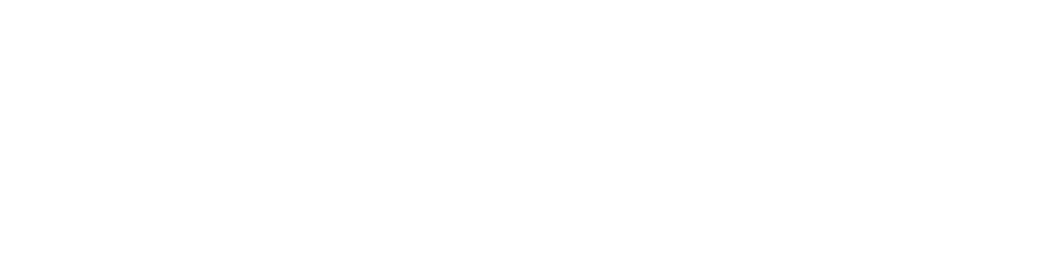
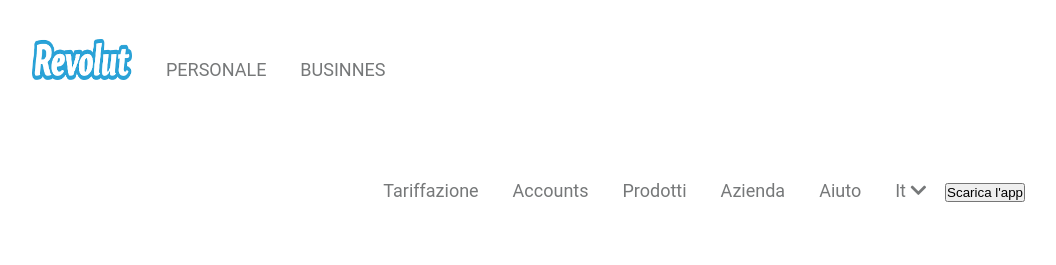
Before and after one commit to GiuseppeCutrano/-js-html-css-revolut, a plain HTML site: page index.html in a window 1280 px wide. Shown: the whole page, without its empty margins (119-1175 px from the left). Drawn offline with nearby package versions, Linux system fonts and the light colour scheme.

Commit message:
creata nav bar

```diff
--- a/css/style.css
+++ b/css/style.css
@@ -0,0 +1,55 @@
+*{
+  padding: 0;
+  margin: 0;
+  box-sizing: border-box;
+}
+body{
+  font-family: 'Roboto', sans-serif;
+}
+/* float */
+.float_left{
+  float: left;
+}
+.float_right{
+  float: right;
+}
+.clearfix::after{
+  display: table;
+  content: '';
+  clear: both;
+}
+
+
+/* ul e li */
+.list_navbar{
+  list-style: none;
+}
+.list_navbar li{
+  display: inline-block;
+  padding: 15px;
+  line-height: 90px;
+}
+.list_navbar li a {
+  text-decoration: none;
+  font-size: 18px;
+  color: #767879;
+}
+.list_navbar li a:hover{
+  color: black;
+  cursor: pointer;
+}
+.nav-left ul li img{
+  width: 100px;
+  text-align: center;
+  vertical-align:text-bottom;
+}
+.width_90{
+  width: 80%;
+  margin: 0 auto;
+}
+
+.wrapper{
+  width: 100%;
+  margin: 0 auto;
+  padding: 10px;
+}
--- a/index.html
+++ b/index.html
@@ -2,12 +2,54 @@
 <html lang="en" dir="ltr">
   <head>
     <meta charset="utf-8">
+    <link rel="stylesheet" href="https://cdnjs.cloudflare.com/ajax/libs/font-awesome/5.11.2/css/all.css">
     <link rel="stylesheet" href="css/style.css">
+    <script src="https://ajax.googleapis.com/ajax/libs/jquery/3.3.1/jquery.min.js"></script>
     <title>Revolut</title>
   </head>
   <body>
+    <header>
+      <div class="wrapper">
+        <div class="container clearfix width_90">
+          <nav class="nav-left float_left">
+            <ul class="list_navbar">
+              <li> <a href="#"><img src="img\revolut_logo.png" alt="logo-revolut"> </a> </li>
+              <li> <a href="#">PERSONALE</a> </li>
+              <li> <a href="#">BUSINNES</a> </li>
+            </ul>
+          </nav>
+          <div class="header_nav_right">
+            <nav class="nav-left float_right">
+              <ul class="list_navbar">
+                <li> <a href="#">Tariffazione</a> </li>
+                <li class=" dropdown_parent">
+                  <a href="#">Accounts</a>
 
-      <script src="https://ajax.googleapis.com/ajax/libs/jquery/3.3.1/jquery.min.js"></script>
+                </li>
+                <li class="dropdown_parent">
+                  <a href="#">Prodotti</a>
+
+                </li>
+                <li class="dropdown_parent">
+                  <a  href="#">Azienda</a>
+
+                </li>
+                <li class="dropdown_parent">
+                  <a href="#">Aiuto</a>
+
+                </li>
+                <li class="dropdown_parent">
+                  <a href="#">It <i class="fas fa-chevron-down"></i></a>
+
+                </li>
+                <button type="button" name="button">Scarica l'app</button>
+              </ul>
+            </nav>
+          </div>
+        </div>
+      </div>
+    </header>
+
       <script src="js/script.js" charset="utf-8"></script>
   </body>
 </html>
```
